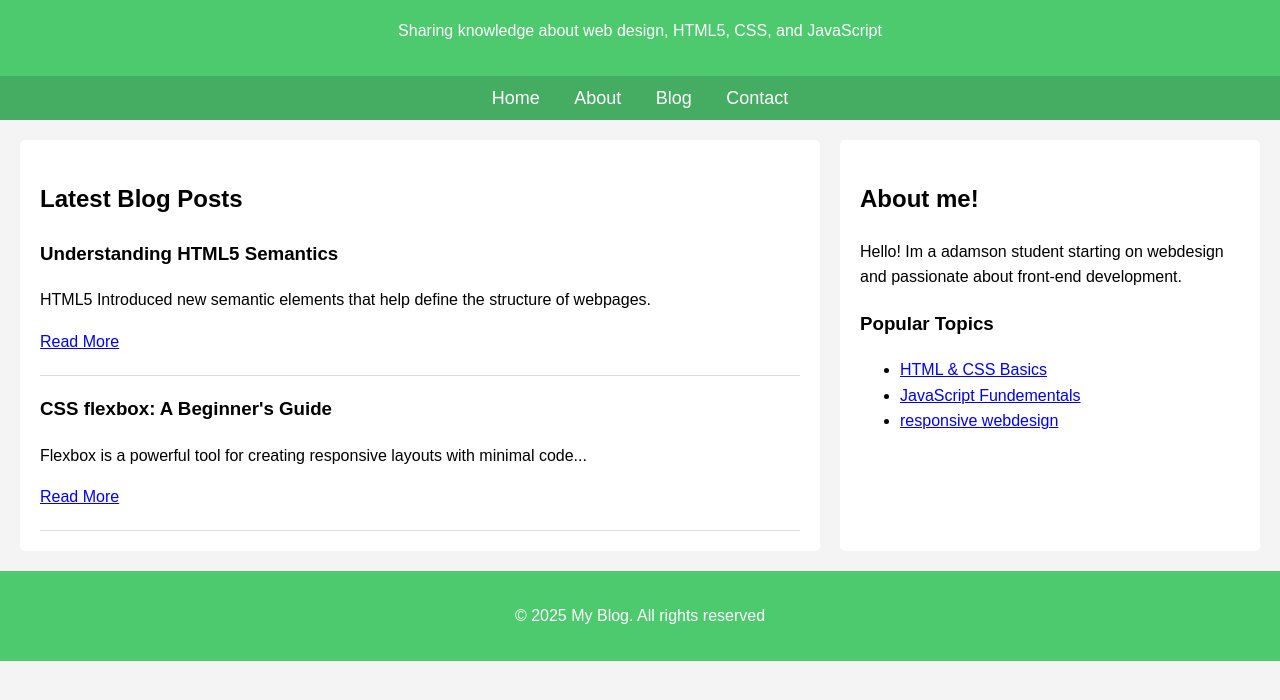
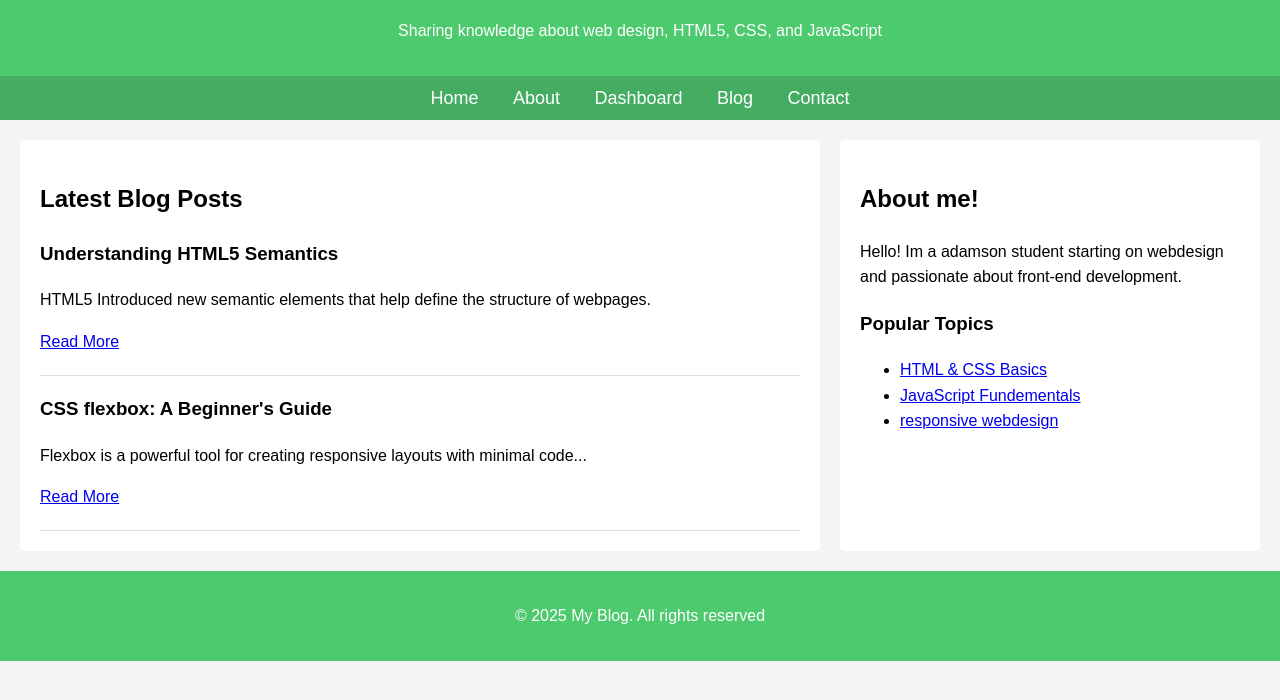
Before and after one commit to JeorgieFau/BlogWebsite2025, a plain HTML site: page index.html in a window 1280 px wide. Shown: the part 92-792 px from the top of the page. Drawn offline with Linux system fonts and the light colour scheme.

Commit message:
Update index.html

```diff
--- a/index.html
+++ b/index.html
@@ -17,6 +17,7 @@
     <nav>
         <a href="Home.html">Home</a>
          <a href="About.html">About</a>
+        <a href="Dashboard.html">Dashboard</a>
         <a href="Blog.html">Blog</a>
         <a href="Contact.html">Contact</a>
     </nav>
```
